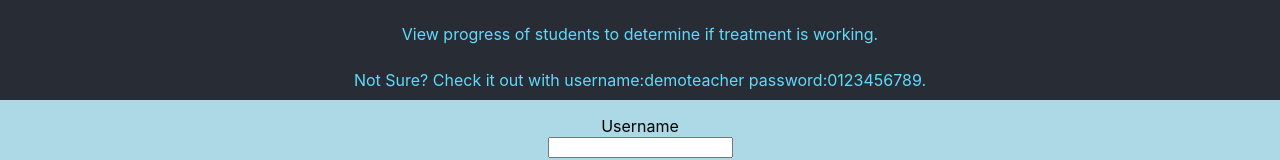
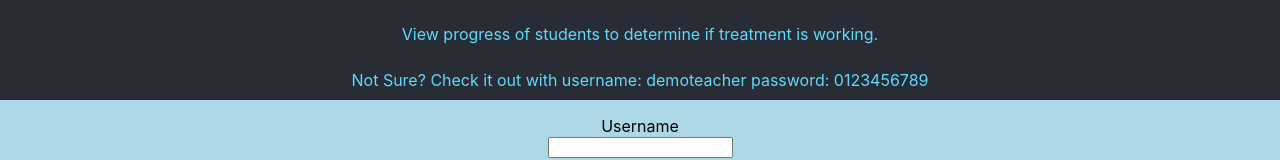
Before and after one commit to thinkful-ei26/sam-sst-client, a React (Create React App) app: page / in a window 1280 px wide. Shown: the part 225-385 px from the top of the page. Built offline with nearby package versions, Linux system fonts and the light colour scheme; no server answers.

Commit message:
added a space in landing page

```diff
--- a/src/components/landingPage.js
+++ b/src/components/landingPage.js
@@ -23,7 +23,7 @@ export function LandingPage(props) {
               View progress of students to determine if treatment is working.
             </p>
             <p>
-              Not Sure? Check it out with username:demoteacher password:0123456789.
+              Not Sure? Check it out with username: demoteacher  password: 0123456789
             </p>
             </div>
             <div className='logIn'>
```
